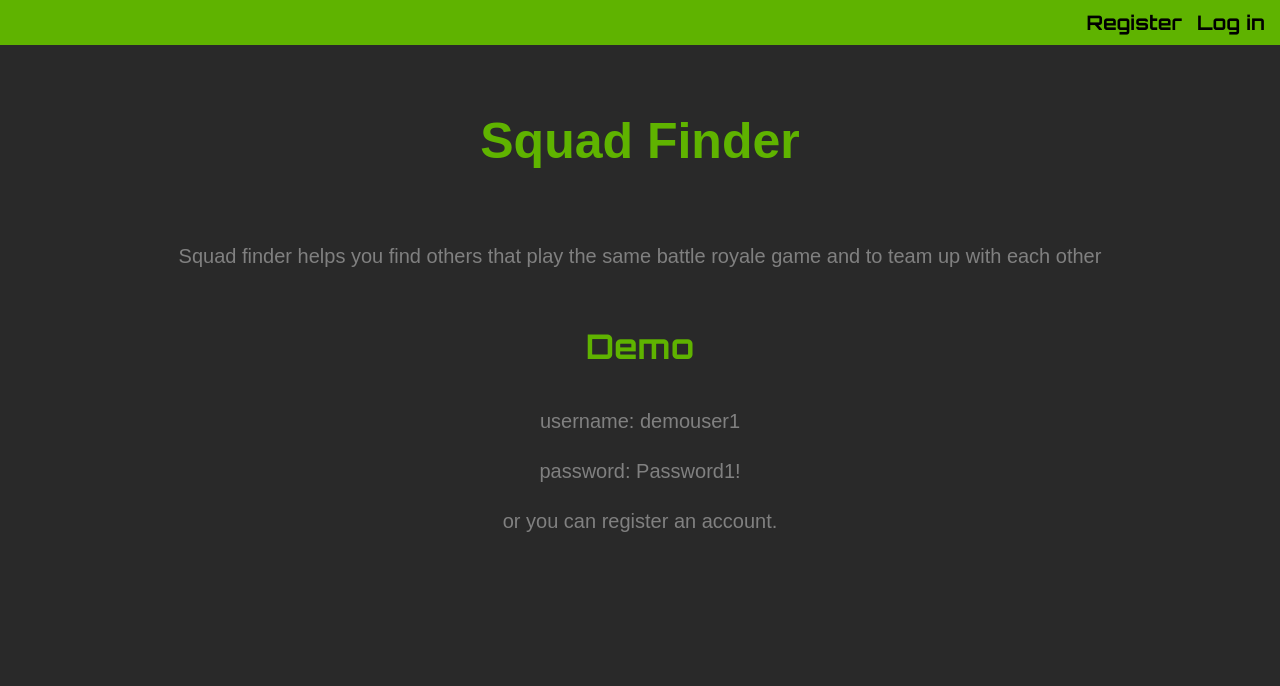
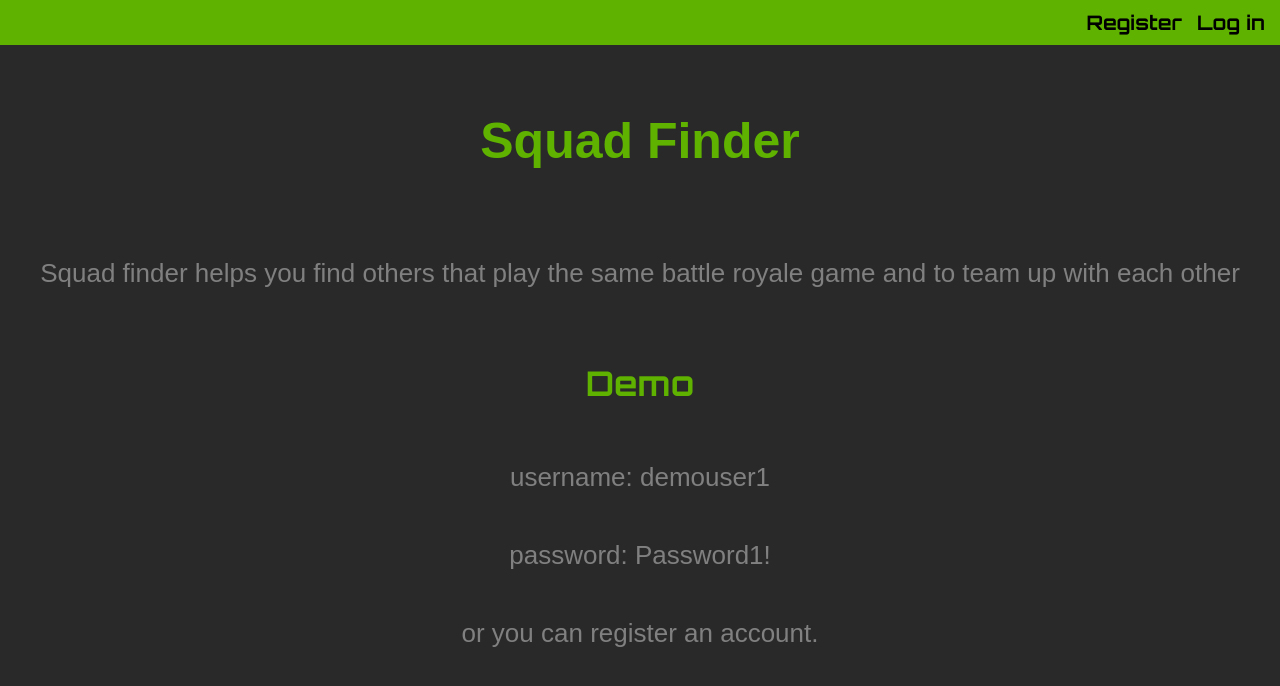
Before and after one commit to yougene42193/squad-finder, a React (Create React App) app: page / in a window 1280 px wide. Shown: the top 686 px of the page. Built offline with nearby package versions, Linux system fonts and the light colour scheme; a web font is replaced by a local one.

Commit message:
landing page text

```diff
--- a/src/landingPage/landingPage.css
+++ b/src/landingPage/landingPage.css
@@ -1,3 +1,16 @@
+.landing-page {
+    margin-left: 20px;
+    margin-right: 20px;
+}
+
+.landing-page {
+    line-height: 1.5;
+}
+
+.landing-page p {
+    font-size: 20px;
+}
+
 p {
     font-size: 24px;
     font-family: 'Aldrich', sans-serif;
@@ -16,11 +29,11 @@ h3 {
         margin-top: 50px;
     }
 
-    .register-form {
+    .landing-page {
         line-height: 2;
     }
 
-    .register-form p {
+    .landing-page p {
         font-size: 26px;
     }
 }
--- a/src/landingPage/landingPage.js
+++ b/src/landingPage/landingPage.js
@@ -4,7 +4,7 @@ import './landingPage.css'
 export default class RegistrationForm extends React.Component {
     render() {
         return (
-            <section className="register-form">
+            <section className="landing-page">
                 <p>Squad finder helps you find others that play the same battle royale game and to team up with each other</p>
                 <h3>Demo</h3>
                 <p>username: demouser1</p>
```
